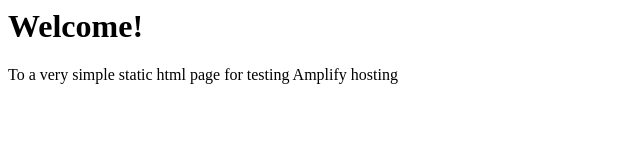
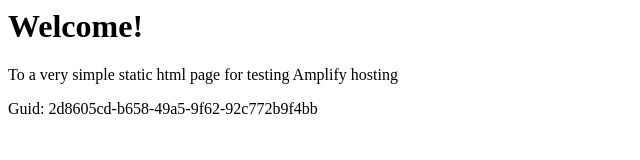
Before and after one commit to aws-aemilia-arn/Github-PR-Commit-Integration-Test-DoNotTouch-Gith-P5X5MO5I-v1-prod-eu-north-1, a website: page src/index.html in a window 1280 px wide. Shown: the whole page, without its empty margins (0-640 px from the left). Drawn offline with Linux system fonts and the light colour scheme.

Commit message:
commit from integ tests

```diff
--- a/src/index.html
+++ b/src/index.html
@@ -1,3 +1,5 @@
+
+
 <html lang="en">
 
 <head>
@@ -10,6 +12,6 @@
 <body>
     <h1>Welcome!</h1>
     <p>To a very simple static html page for testing Amplify hosting</p>
-</body>
+    <p>Guid: 2d8605cd-b658-49a5-9f62-92c772b9f4bb</p></body>
 
 </html>
```
